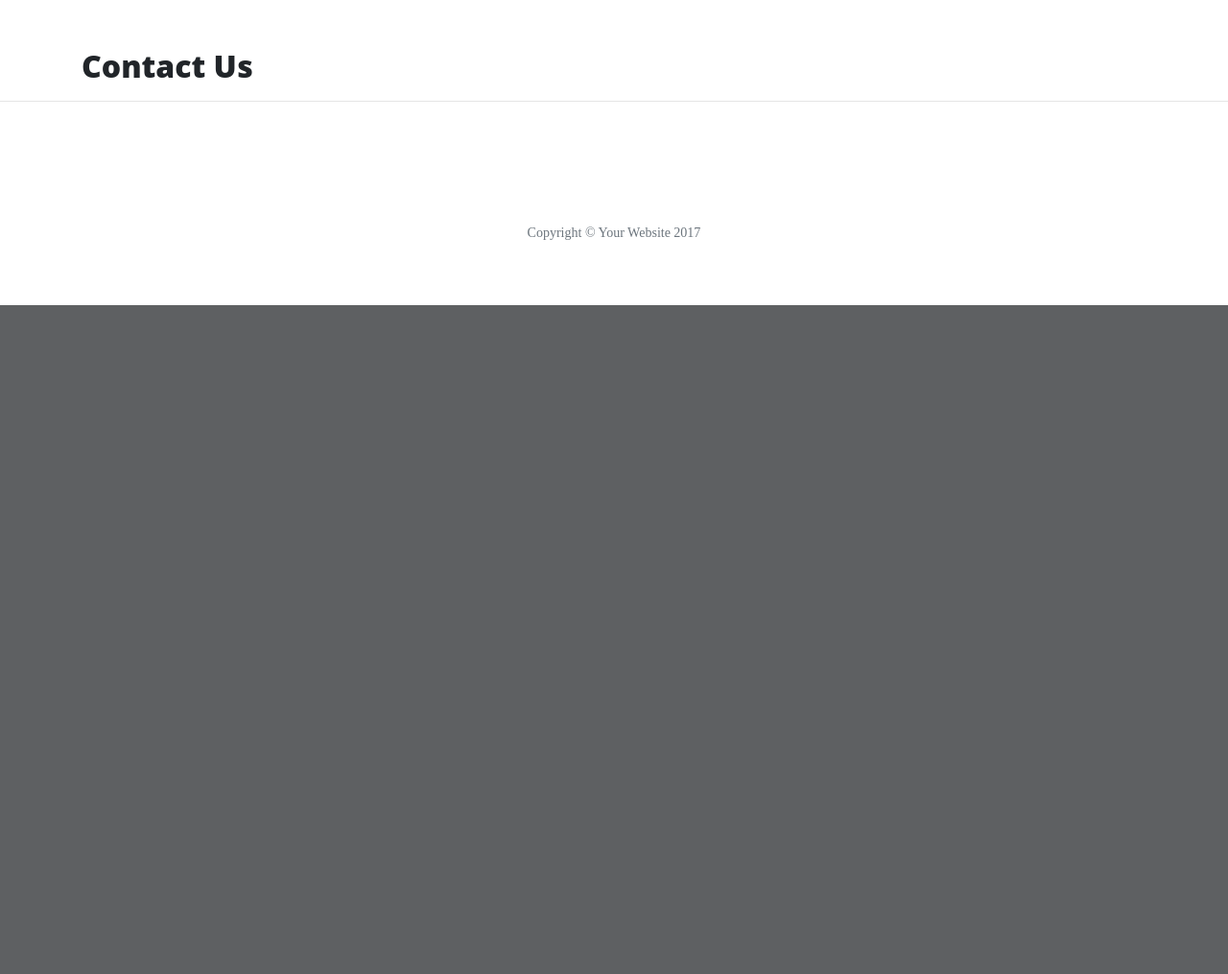
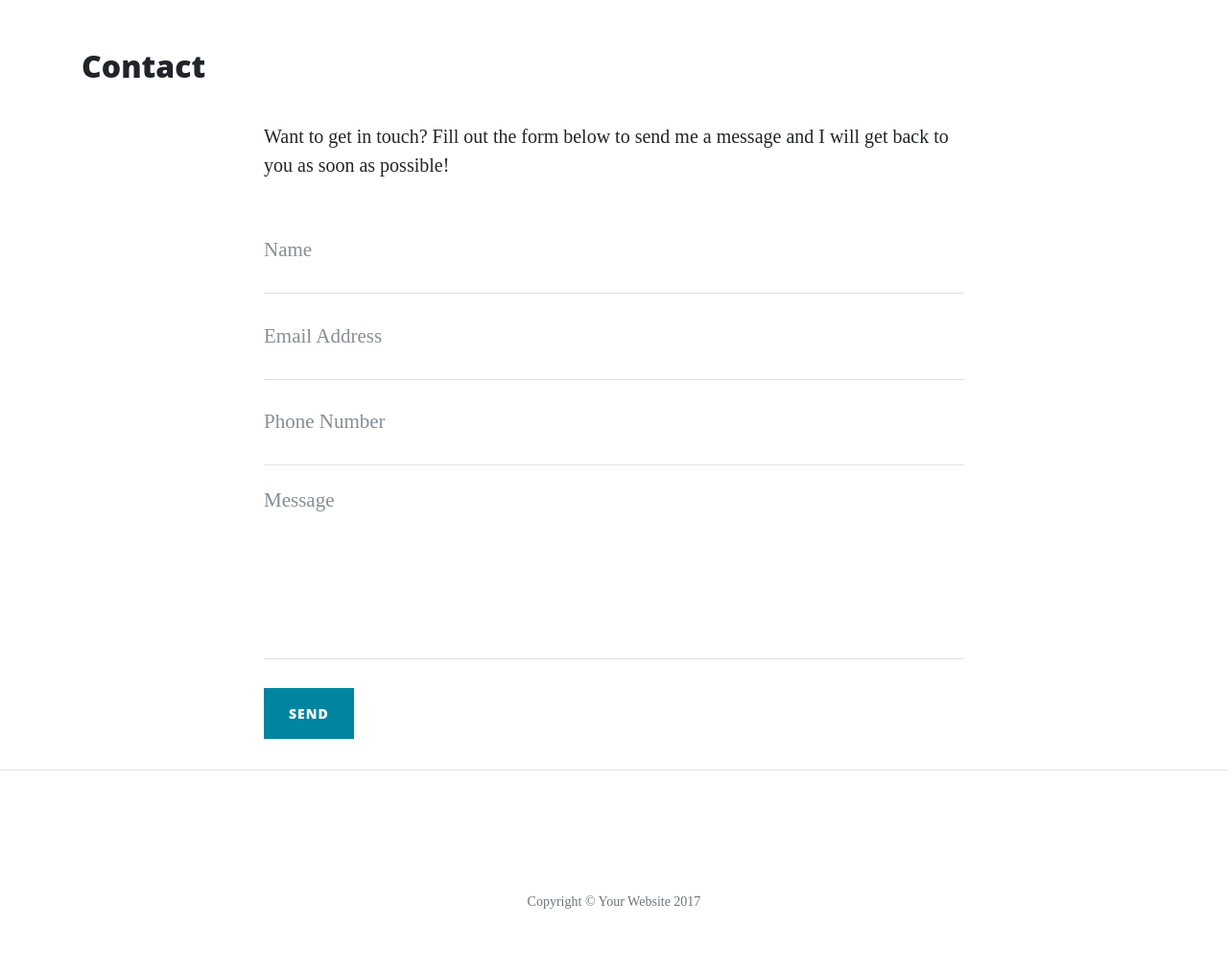
Before and after one commit to rory81/flask, a Flask app: page /contact in a window 1280 px wide. Shown: the part 628-1643 px from the top of the page at 96% size. Before the commit the page ends 946 px from the top, so only its background shows below. Run offline with Flask 2, Linux system fonts and the light colour scheme; some libraries are stand-ins or nearby versions.

Commit message:
add styling, routing, contactform

```diff
--- a/run.py
+++ b/run.py
@@ -1,7 +1,10 @@
 import os
-from flask import Flask, render_template
+import json
+from flask import Flask, render_template, request, flash
+
 
 app = Flask(__name__)
+app.secret_key = "some_secret"
 
 
 @app.route('/')
@@ -11,17 +14,35 @@ def index():
 
 @app.route('/about')
 def about():
-    return render_template("about.html")
+    data = []
+    with open("data/company.json", "r") as json_data:
+        data = json.load(json_data)
+    return render_template("about.html", page_title="About", company=data)
 
 
-@app.route('/contact')
+@app.route("/about/<member_name>")
+def about_member(member_name):
+    member = {}
+
+    with open("data/company.json", "r") as json_data:
+        data = json.load(json_data)
+        for obj in data:
+            if obj["url"] == member_name:
+                member = obj
+    return render_template("member.html", member=member)
+
+
+@app.route('/contact', methods=["GET", "POST"])
 def contact():
-    return render_template("contact.html")
+    if request.method == "POST":
+        flash("Thanks {}, we have received your message!".format(
+            request.form["name"]))
+    return render_template("contact.html", page_title="Contact")
 
 
 @app.route('/careers')
 def careers():
-    return render_template("careers.html")
+    return render_template("careers.html", page_title="Careers")
 
 
 if __name__ == '__main__':
--- a/templates/careers.html
+++ b/templates/careers.html
@@ -1,4 +1,4 @@
 {% extends 'base.html' %}
 {% block content %}
-    <h2>Come work with Us!</h2>
+<h2>{{ page_title }}</h2>
 {% endblock%}
--- a/templates/contact.html
+++ b/templates/contact.html
@@ -1,4 +1,57 @@
 {% extends 'base.html' %}
 {% block content %}
-    <h2>Contact Us</h2>
+<h2>{{ page_title }}</h2>
+
+<div class="row">
+	<div class="col-lg-8 col-md-10 mx-auto">
+		{% with messages = get_flashed_messages() %}
+		{% if messages %}
+
+		<ul class="flashes">
+			{% for message in messages %}
+			<li>{{ message }}</li>
+			{% endfor %}
+		</ul>
+		{% endif %}
+		{% endwith %}
+		<p>Want to get in touch? Fill out the form below to send me a message and I will get back to you as soon as
+			possible!</p>
+
+		<form method="POST" name="sentMessage" id="contactForm" novalidate>
+			<div class="control-group">
+				<div class="form-group floating-label-form-group controls">
+					<label>Name</label>
+					<input type="text" class="form-control" placeholder="Name" name="name" id="name" required data-validation-required-message="Please enter your name.">
+					<p class="help-block text-danger"></p>
+				</div>
+			</div>
+			<div class="control-group">
+				<div class="form-group floating-label-form-group controls">
+					<label>Email Address</label>
+					<input type="email" class="form-control" placeholder="Email Address" name="email" id="email" required data-validation-required-message="Please enter your email address.">
+					<p class="help-block text-danger"></p>
+				</div>
+			</div>
+			<div class="control-group">
+				<div class="form-group col-xs-12 floating-label-form-group controls">
+					<label>Phone Number</label>
+					<input type="tel" class="form-control" placeholder="Phone Number" name="number" id="phone" required data-validation-required-message="Please enter your phone number.">
+					<p class="help-block text-danger"></p>
+				</div>
+			</div>
+			<div class="control-group">
+				<div class="form-group floating-label-form-group controls">
+					<label>Message</label>
+					<textarea rows="5" class="form-control" placeholder="Message" name="message" id="message" required data-validation-required-message="Please enter a message."></textarea>
+					<p class="help-block text-danger"></p>
+				</div>
+			</div>
+			<br>
+			<div id="success"></div>
+			<div class="form-group">
+				<button type="submit" class="btn btn-primary" id="sendMessageButton">Send</button>
+			</div>
+		</form>
+	</div>
+</div>
 {% endblock%}
```
Also changed, not shown: data/company.json (added, +79 -0 lines), templates/about.html (+43 -4 lines), templates/member.html (added, +12 -0 lines), templates/temp.html (deleted).
